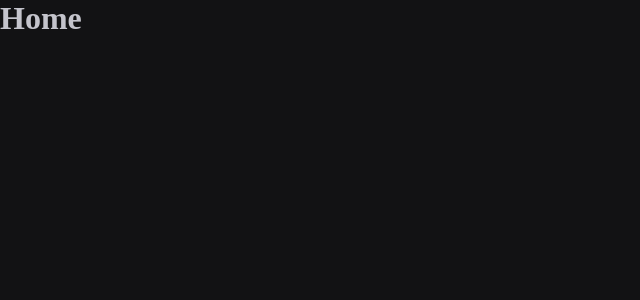
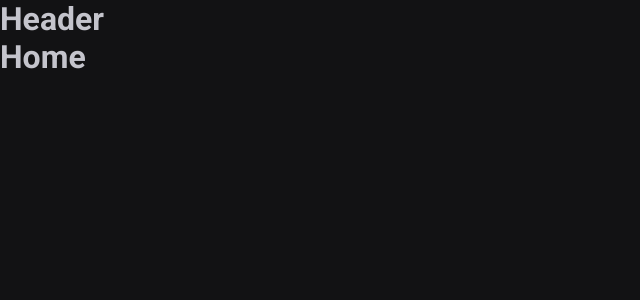
Before and after one commit to henriquedouradoo/pomodoro-react, a React (Vite) app: page / in a window 1280 px wide. Shown: the top 300 px of the page, without its empty margins (0-640 px from the left). Built offline with nearby package versions, Linux system fonts and the light colour scheme.

Commit message:
Layout de Rotas

```diff
--- a/src/Router.tsx
+++ b/src/Router.tsx
@@ -2,12 +2,15 @@
 import { History } from './pages/History'
 
 import { Home } from './pages/Home'
+import { DefaultLayout } from './layouts/DefaultLayout'
 
 export function Router() {
   return (
     <Routes>
-      <Route path="/" element={<Home />} />
-      <Route path="/history" element={<History />} />
+      <Route path="/" element={<DefaultLayout />}>
+        <Route path="/" element={<Home />} />
+        <Route path="/history" element={<History />} />
+      </Route>
     </Routes>
   )
 }
--- /dev/null
+++ b/src/components/Header.tsx
@@ -0,0 +1,3 @@
+export function Header() {
+  return <h1>Header</h1>
+}
--- /dev/null
+++ b/src/layouts/DefaultLayout.tsx
@@ -0,0 +1,11 @@
+import { Outlet } from 'react-router-dom'
+import { Header } from '../components/Header'
+
+export function DefaultLayout() {
+  return (
+    <div>
+      <Header />
+      <Outlet />
+    </div>
+  )
+}
--- a/src/pages/History.tsx
+++ b/src/pages/History.tsx
@@ -1,3 +1,7 @@
 export function History() {
-  return <h1>History</h1>
+  return (
+    <div>
+      <h1>History</h1>
+    </div>
+  )
 }
--- a/src/pages/Home.tsx
+++ b/src/pages/Home.tsx
@@ -1,3 +1,7 @@
 export function Home() {
-  return <h1>Home</h1>
+  return (
+    <div>
+      <h1>Home</h1>
+    </div>
+  )
 }
--- a/src/styles/global.ts
+++ b/src/styles/global.ts
@@ -17,7 +17,7 @@
     color: ${(props) => props.theme['gray-300']};
 }
 
-border-style, input-security, textarea, button {
+body, input-security, textarea, button {
     font-family: 'Roboto', sans-serif;
     font-weight: 400;
     font-size: 1rem;
```
